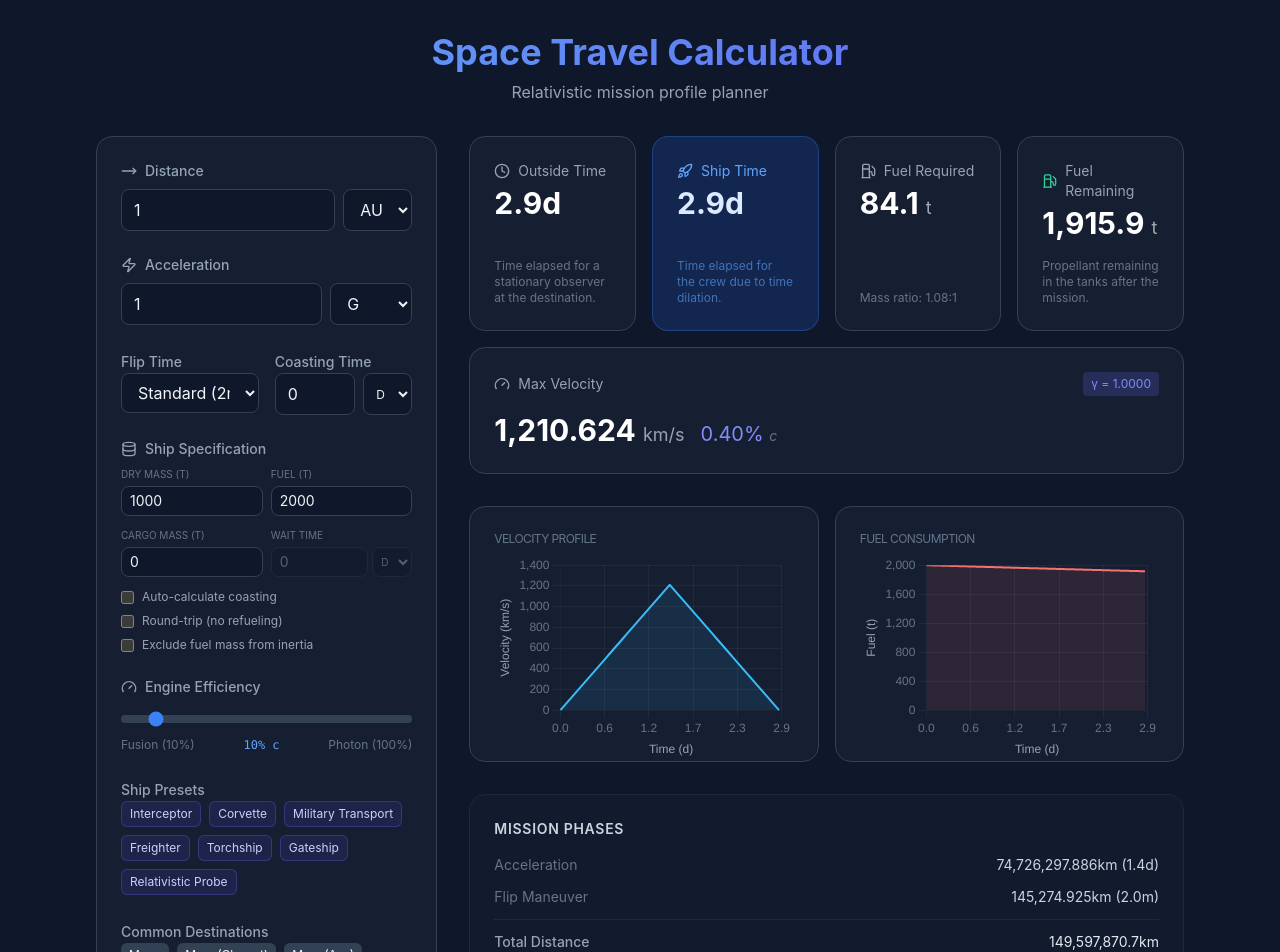
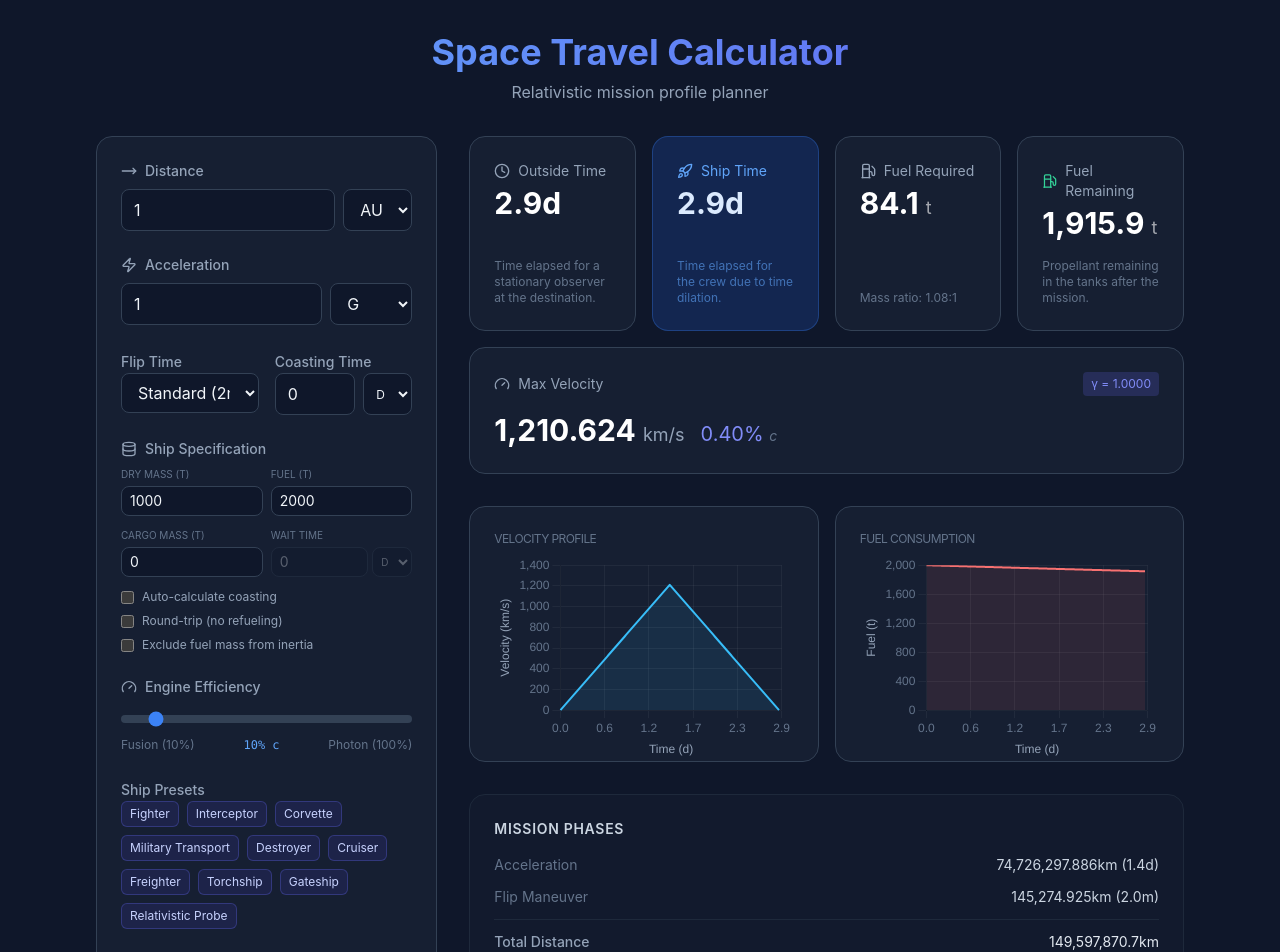
Before and after one commit to foonly/space-travel-calculator, a Vue app: page / in a window 1280 px wide. Shown: the top 952 px of the page. Built offline with nearby package versions, Linux system fonts and the light colour scheme.

Commit message:
feat(ship): add new ship presets and fix coasting calculation bug
- Add Fighter, Destroyer, and Cruiser presets
- Update Torchship specifications
- Reset coasting time when acceleration distance exceeds total distance

```diff
--- a/src/App.vue
+++ b/src/App.vue
@@ -103,6 +103,7 @@ const calculate = () => {
 
 		if (maxDistAccelOnly > dMeters) {
 			tCoastSeconds = 0;
+			coastingTime.value = 0;
 		} else {
 			const xRemainder = dMeters - maxDistAccelOnly;
 			const v1 = C * Math.tanh((aMs2 * tau1) / C);
--- a/src/logic/presets.js
+++ b/src/logic/presets.js
@@ -14,6 +14,14 @@ export const PRESETS = [
 ];
 
 export const SHIP_PRESETS = [
+	{
+		name: "Fighter",
+		efficiency: 15,
+		dryMass: 15,
+		fuelCapacity: 10,
+		accel: 12,
+		flip: 10,
+	},
 	{
 		name: "Interceptor",
 		efficiency: 15,
@@ -39,6 +47,22 @@ export const SHIP_PRESETS = [
 		flip: 120,
 	},
 	{
+		name: "Destroyer",
+		efficiency: 17,
+		dryMass: 5000,
+		fuelCapacity: 2000,
+		accel: 5,
+		flip: 120,
+	},
+	{
+		name: "Cruiser",
+		efficiency: 23,
+		dryMass: 7000,
+		fuelCapacity: 4000,
+		accel: 4,
+		flip: 120,
+	},
+	{
 		name: "Freighter",
 		efficiency: 30,
 		dryMass: 5000,
@@ -48,11 +72,11 @@ export const SHIP_PRESETS = [
 	},
 	{
 		name: "Torchship",
-		efficiency: 25,
+		efficiency: 45,
 		dryMass: 800,
 		fuelCapacity: 4000,
-		accel: 1.5,
-		flip: 120,
+		accel: 1,
+		flip: 600,
 	},
 	{
 		name: "Gateship",
```
